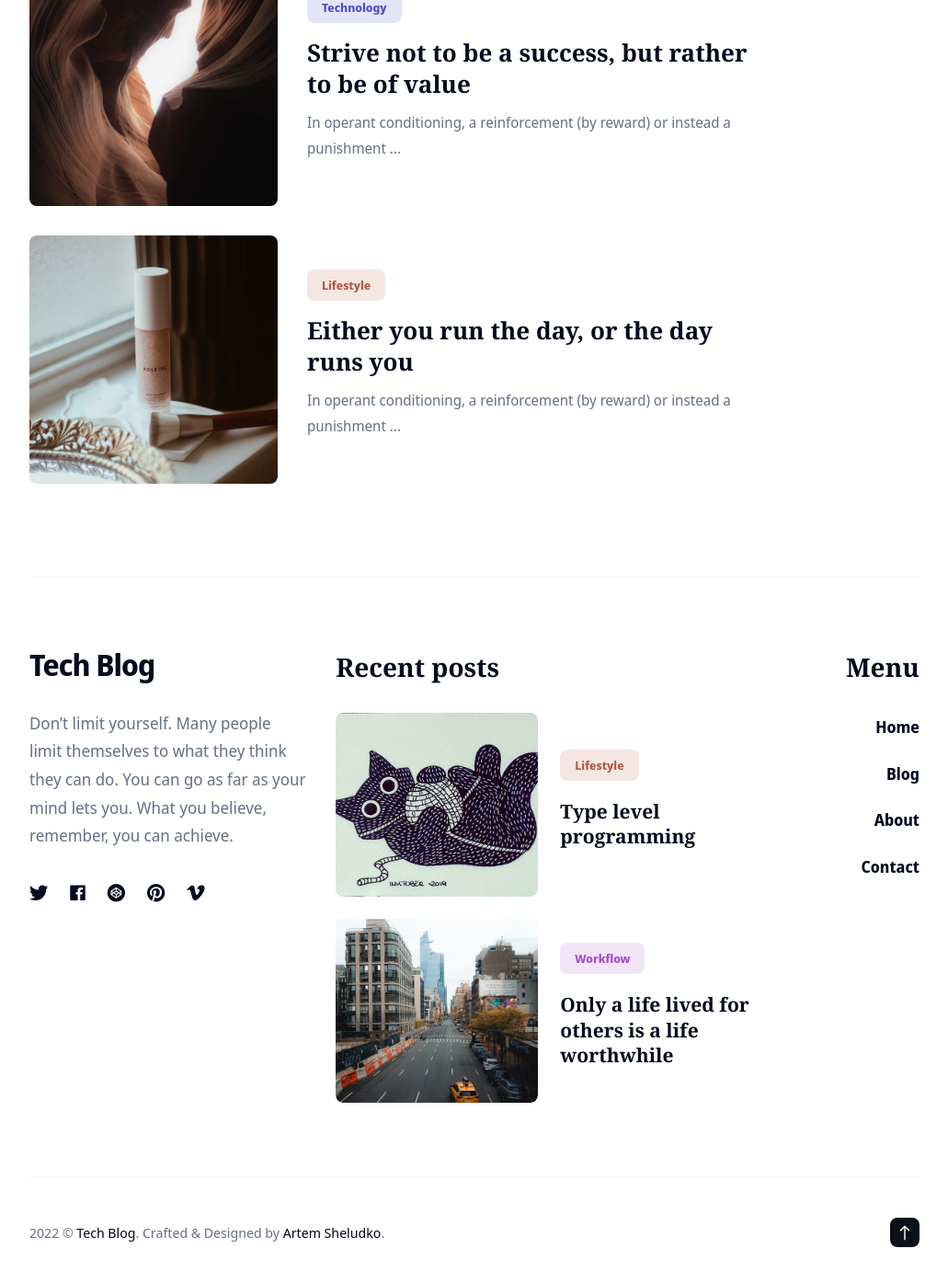
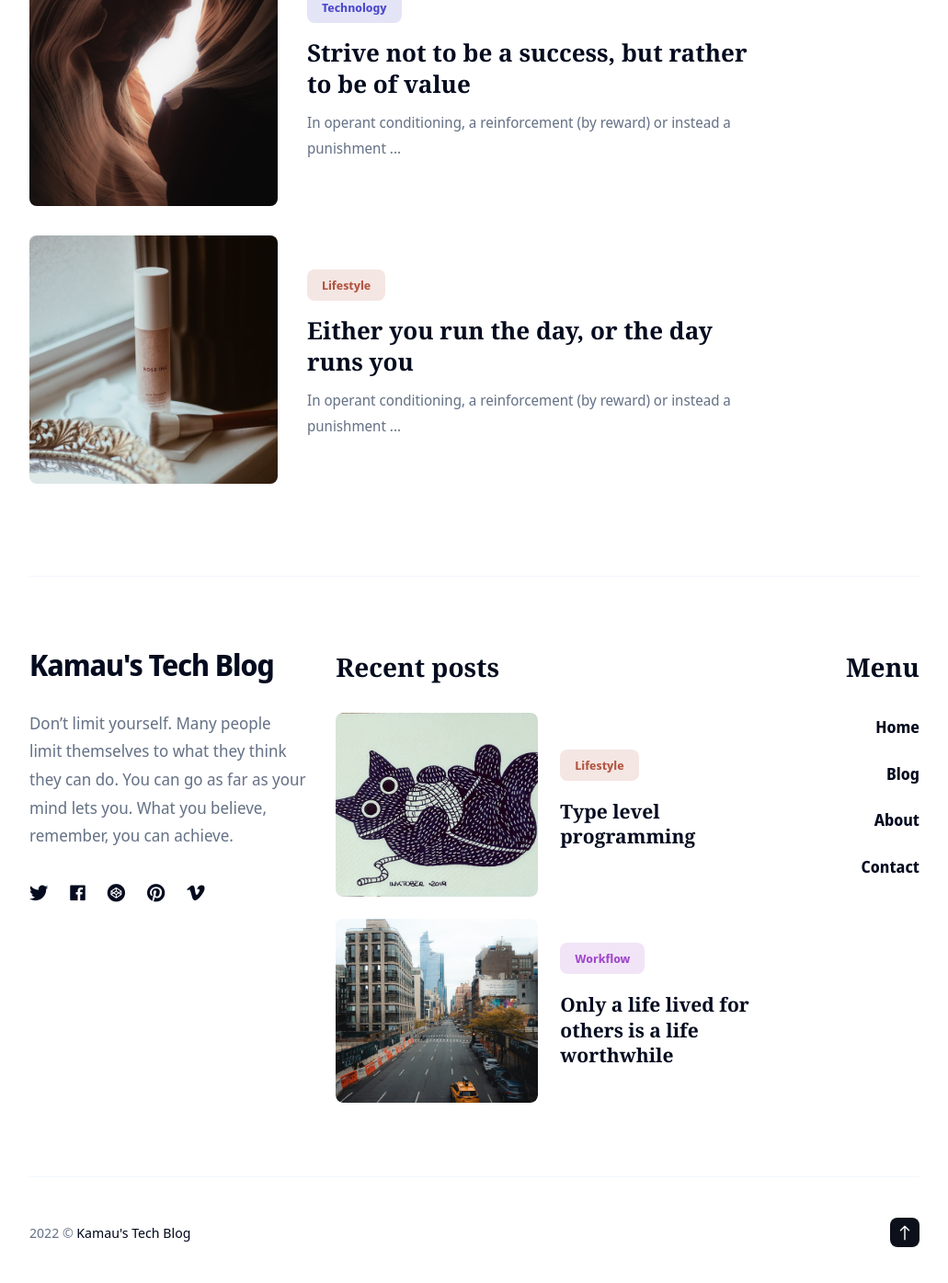
Before and after one commit to skmuiruri/skmuiruri.github.io, a Jekyll site: the page built from index.html, in a window 1280 px wide and 1400 px high, scrolled down 1948 px. Shown: the top 1395 px of the window at 92% size, without its empty margins (124-1155 px from the left). Built offline with Jekyll 4.4.1, drawn with Linux system fonts in a browser that asks for light colours; nearby versions of some CDN libraries; some of the changed text lies outside the part shown.

Commit message:
house cleaning

```diff
--- a/_data/settings.yml
+++ b/_data/settings.yml
@@ -1,6 +1,6 @@
 #-------------------------------
 # Site Settings
-title: Tech Blog
+title: Kamau's Tech Blog
 logo: # You can add own logo. For example '/images/logo.png'.
 description: Tech Blog
 color_scheme: auto # You can choose three modes auto, light, and dark. By default, the auto mode is set, which means the user can choose the light or dark mode themself.
--- a/_includes/footer.html
+++ b/_includes/footer.html
@@ -92,7 +92,7 @@
 
         <div class="footer__info">
           <div class="footer__info-box">
-            <div class="copyright">{{site.time | date: '%Y'}} &copy; <a href="/">{{site.data.settings.title}}</a>. Crafted & Designed by <a href="https://jekyllthemes.io/developers/artem-sheludko">Artem Sheludko</a>.</div>
+            <div class="copyright">{{site.time | date: '%Y'}} &copy; <a href="/">{{site.data.settings.title}}</a></div>
             <div class="top" title="Top"><i class="ion ion-ios-arrow-round-up"></i></div>
           </div>
         </div>
```
